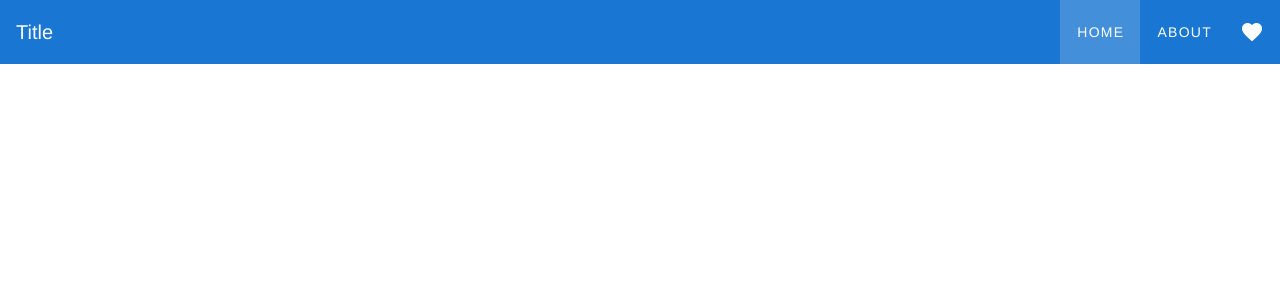
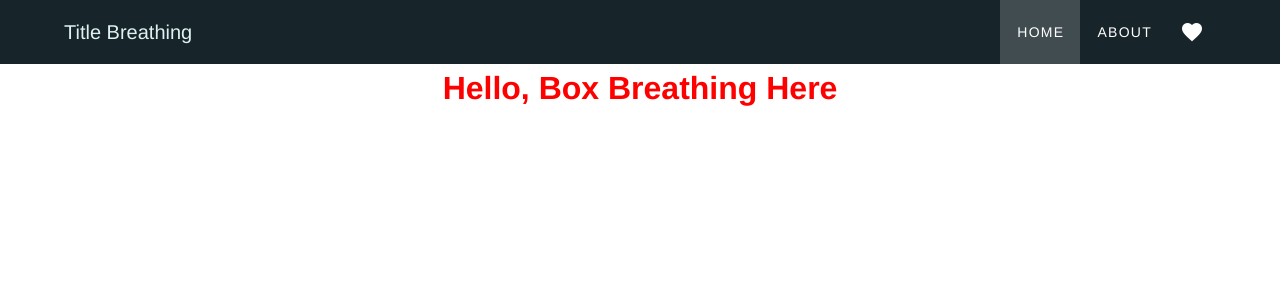
Before and after one commit to Prashanga/Breathe, a Vue app: page / in a window 1280 px wide. Shown: the top 300 px of the page. Built offline with nearby package versions, Linux system fonts and the light colour scheme.

Commit message:
Fixing Navbar color and content

```diff
--- a/src/App.vue
+++ b/src/App.vue
@@ -8,8 +8,12 @@ export default {
 </script>
 
 <template>
-  <v-app>
-    <Navbar />
-    <router-view />
-  </v-app>
+  <v-theme-provider root>
+    <v-app>
+      <Navbar />
+      <v-main>
+        <router-view />
+      </v-main>
+    </v-app>
+  </v-theme-provider>
 </template>
--- a/src/components/Navbar/Index.vue
+++ b/src/components/Navbar/Index.vue
@@ -1,14 +1,19 @@
 <template>
-  <div>
-    <v-app-bar absolute color="primary" dark elevate-on-scroll>
+  <nav>
+    <v-app-bar app absolute :color="appBarColor" dark elevate-on-scroll>
       <v-app-bar-nav-icon
         @click="drawer = true"
-        v-if="$vuetify.breakpoint.xsOnly"
+        v-if="isMobile"
+        color="primaryBlack"
       ></v-app-bar-nav-icon>
-      <v-toolbar-title>Title</v-toolbar-title>
+      <v-spacer v-if="isMobile"></v-spacer>
+      <v-toolbar-title v-bind:class="toolbarTitleColor"
+        >Title Breathing</v-toolbar-title
+      >
+      <v-spacer v-if="isMobile"></v-spacer>
+      <v-spacer></v-spacer>
 
-      <v-spacer></v-spacer>
-      <v-toolbar-items v-if="!$vuetify.breakpoint.xsOnly">
+      <v-toolbar-items v-if="!isMobile">
         <v-btn
           text
           v-for="link in links"
@@ -21,7 +26,7 @@
         </v-btn>
       </v-toolbar-items>
 
-      <v-btn v-if="!$vuetify.breakpoint.xsOnly" icon>
+      <v-btn class="mr-12" v-if="!isMobile" icon>
         <v-icon>mdi-heart</v-icon>
       </v-btn>
     </v-app-bar>
@@ -30,7 +35,7 @@
       absolute
       app
       v-model="drawer"
-      color="primary"
+      color="primaryBlack"
       dark
       temporary
       deep-purple
@@ -66,7 +71,7 @@
         </v-list-item>
       </v-list>
     </v-navigation-drawer>
-  </div>
+  </nav>
 </template>
 
 <script>
@@ -77,13 +82,24 @@ export default {
   data: () => {
     return {
       drawer: false,
+
       links: [
         { text: 'Home', route: '/' },
         { text: 'About', route: '#' }
       ]
     }
   },
-  computed: {},
+  computed: {
+    isMobile() {
+      return this.$vuetify.breakpoint.xsOnly
+    },
+    appBarColor() {
+      return this.isMobile ? 'primaryBlue' : 'primaryBlack'
+    },
+    toolbarTitleColor() {
+      return this.isMobile ? 'toolbar-title-mobile' : 'toolbar-title-desktop'
+    }
+  },
   methods: {}
 }
 </script>
--- a/src/components/Navbar/style.scss
+++ b/src/components/Navbar/style.scss
@@ -0,0 +1,8 @@
+.toolbar-title-mobile {
+  color: #17252a;
+}
+
+.toolbar-title-desktop {
+  color: #def2f1;
+  margin-left: 48px;
+}
--- a/src/plugins/vuetify.js
+++ b/src/plugins/vuetify.js
@@ -3,4 +3,19 @@ import Vuetify from 'vuetify/lib'
 
 Vue.use(Vuetify)
 
-export default new Vuetify({})
+export default new Vuetify({
+  theme: {
+    themes: {
+      light: {
+        primaryBlack: '#17252a',
+        primaryBlue: '#3aafa9',
+        primaryWhite: '#def2f1'
+      },
+      dark: {
+        primaryBlack: '#17252a',
+        primaryBlue: '#3aafa9',
+        primaryWhite: '#def2f1'
+      }
+    }
+  }
+})
```
